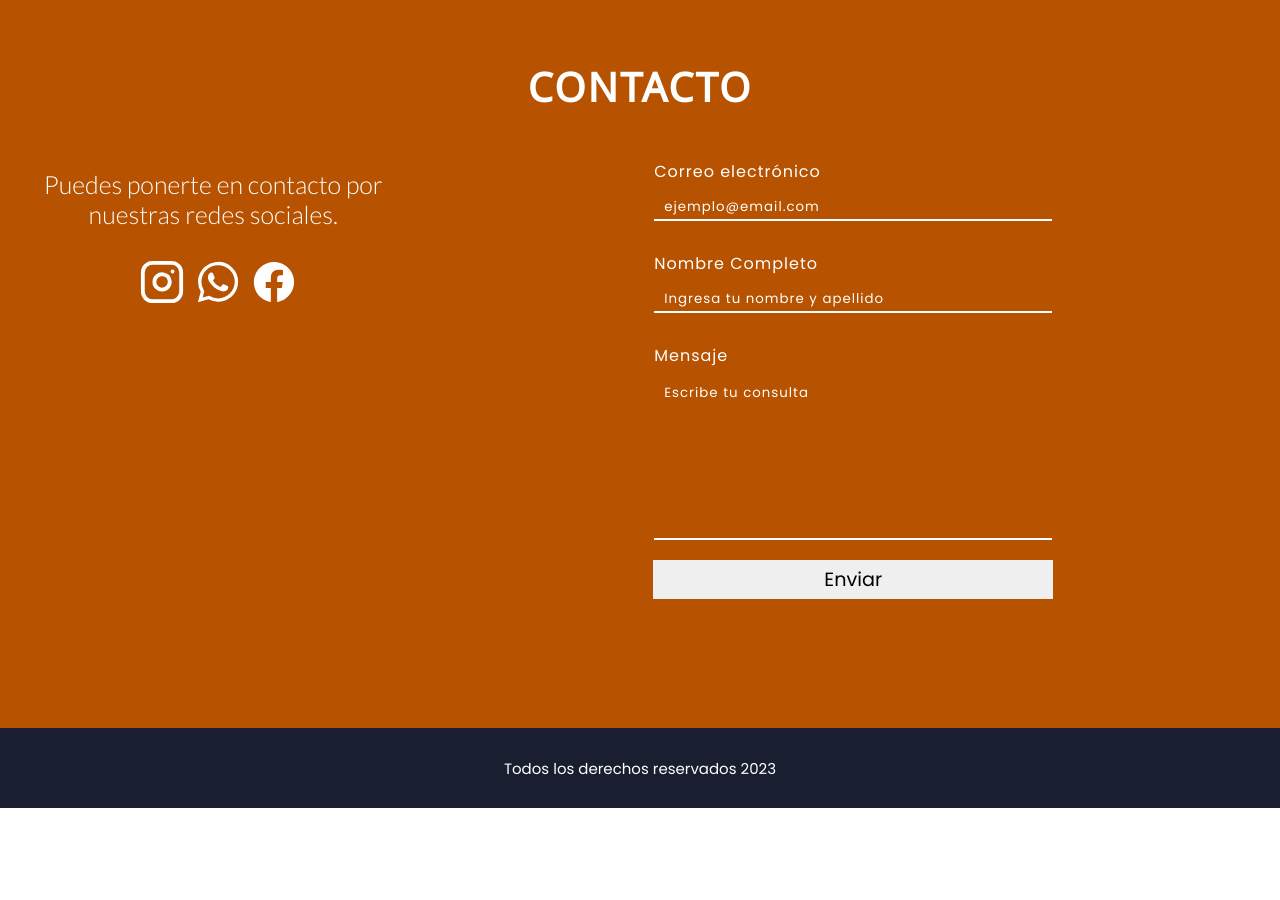
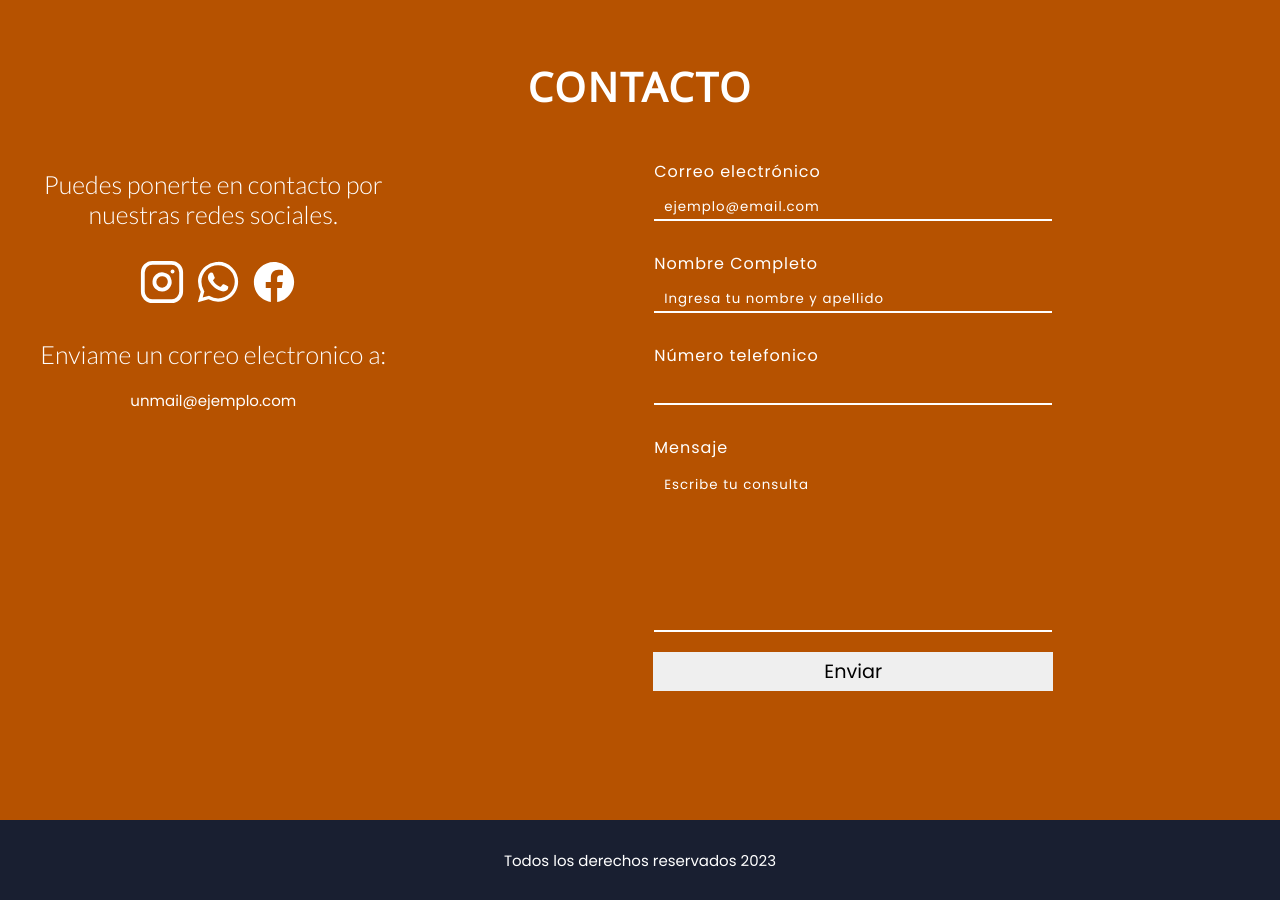
Before and after one commit to gus0117/estudio-juridico, a plain HTML site: page index.html in a window 1280 px wide. Shown: the part 1480-2380 px from the top of the page. Before the commit the page ends 2288 px from the top, so only its background shows below. Drawn offline with Linux system fonts and the light colour scheme.

Commit message:
Agregado contenido al contacto

```diff
--- a/index.html
+++ b/index.html
@@ -137,7 +137,7 @@
         <div class="container">
             <h1 class="title-1 text-white text-center">Contacto</h1>
             <div class="row">
-                <div class="col-sm-12 col-md-4 col-lg-4">
+                <div class="col-sm-12 col-md-4 col-lg-4 perfil">
                     <p class="description text-white text-center">
                         Puedes ponerte en contacto por nuestras redes sociales.
                     </p>
@@ -168,25 +168,34 @@
                             </a>
                         </div>
                     </div>
+                    <p class="description text-white text-center">
+                        Enviame un correo electronico a:
+                    </p>
+                    <p class="description-3 text-center text-white">
+                        unmail@ejemplo.com
+                    </p>
                 </div>
                 <div class="col-sm-12 col-md-8 col-lg-8">
                     <div class="contact-form">
-                        <form action="" class="form">
+                        <form action="" method="post" enctype="text/plain" class="form">
                             <div class="form-group">
                                 <label for="email" class="form-label">Correo electrónico</label>
                                 <input type="email" name="email" id="email" class="form-control" placeholder="ejemplo@email.com">
                             </div>
-
                             <div class="form-group">
                                 <label for="name" class="form-label">Nombre Completo</label>
-                                <input type="text" name="name" id="name" class="form-control" placeholder="Ingresa tu nombre y apellido">
+                                <input type="text" name="name" id="name" class="form-control" placeholder="Ingresa tu nombre y apellido" size="40">
+                            </div>
+                            <div class="form-group">
+                                <label for="name" class="form-label">Número telefonico</label>
+                                <input type="number" name="phone" id="phone" class="form-control" placeholder="">
                             </div>
                             <div class="form-group">
                                 <label for="message" class="form-label">Mensaje</label>
                                 <textarea class="form-control" name="message" id="message" cols="30" rows="10" placeholder="Escribe tu consulta"></textarea>
                             </div>
                             <div class="form-button">
-                                <button class="btn-form">Enviar</button>
+                                <button type="submit" class="btn-form">Enviar</button>
                             </div>
                         </form>
                     </div>
```
